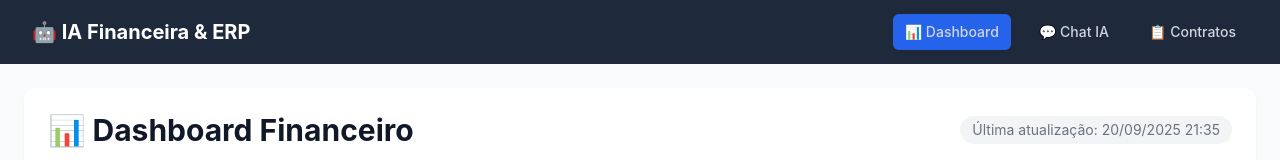
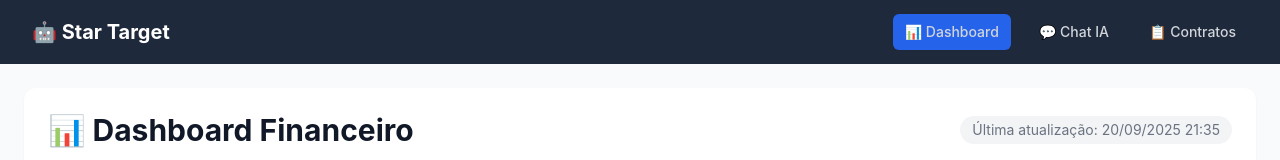
Before and after one commit to arthurbowens/ia-financeira-erp, an Angular app: page /dashboard in a window 1280 px wide. Shown: the top 160 px of the page. Built offline with nearby package versions, Linux system fonts and the light colour scheme.

Commit message:
feat: renomeia o sistema para Star Target

```diff
--- a/src/app/app.component.html
+++ b/src/app/app.component.html
@@ -5,7 +5,7 @@
         <!-- Logo -->
         <div class="flex items-center">
           <a routerLink="/dashboard" class="text-white text-xl font-bold hover:text-primary-300 transition-colors">
-            🤖 IA Financeira & ERP
+            🤖 Star Target
           </a>
         </div>
 
--- a/src/index.html
+++ b/src/index.html
@@ -2,7 +2,7 @@
 <html lang="en">
 <head>
   <meta charset="utf-8">
-  <title>IaFinanceiraErp</title>
+  <title>Star Target</title>
   <base href="/">
   <meta name="viewport" content="width=device-width, initial-scale=1">
   <link rel="icon" type="image/x-icon" href="favicon.ico">
```
